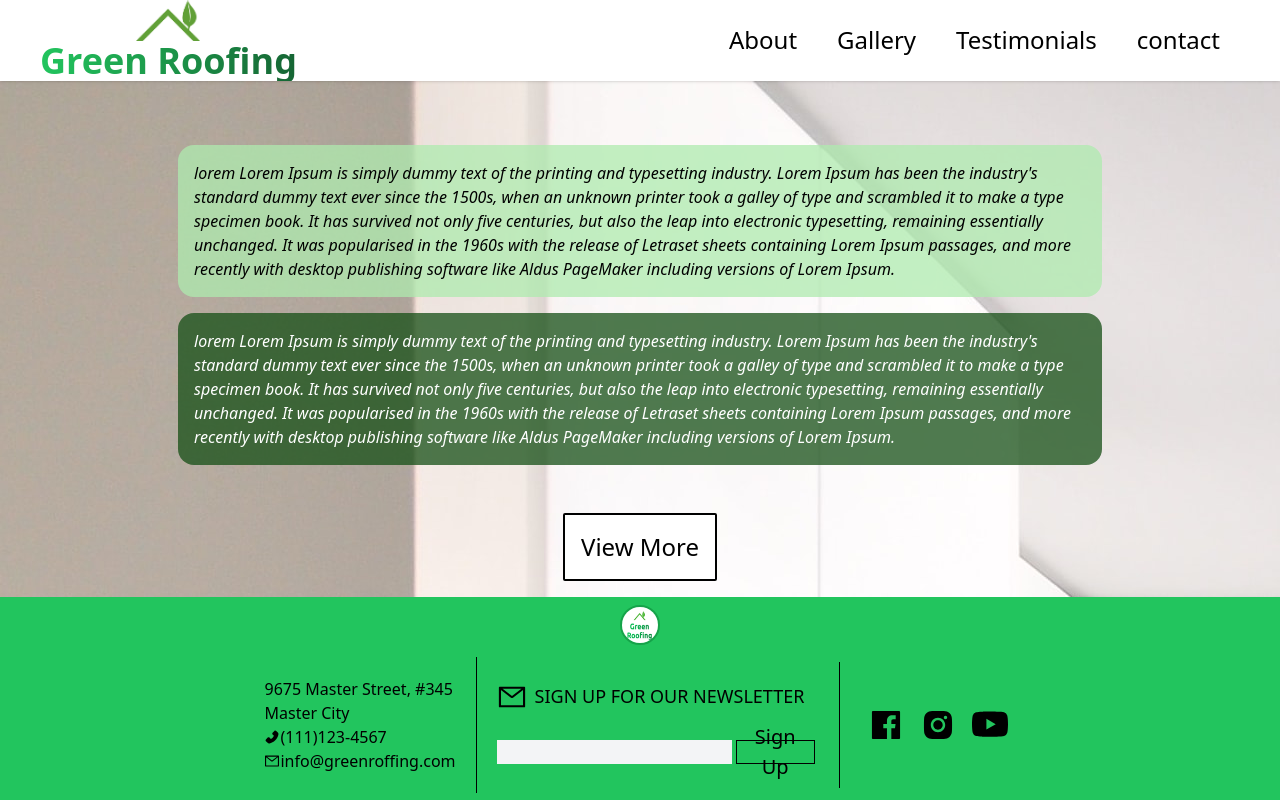
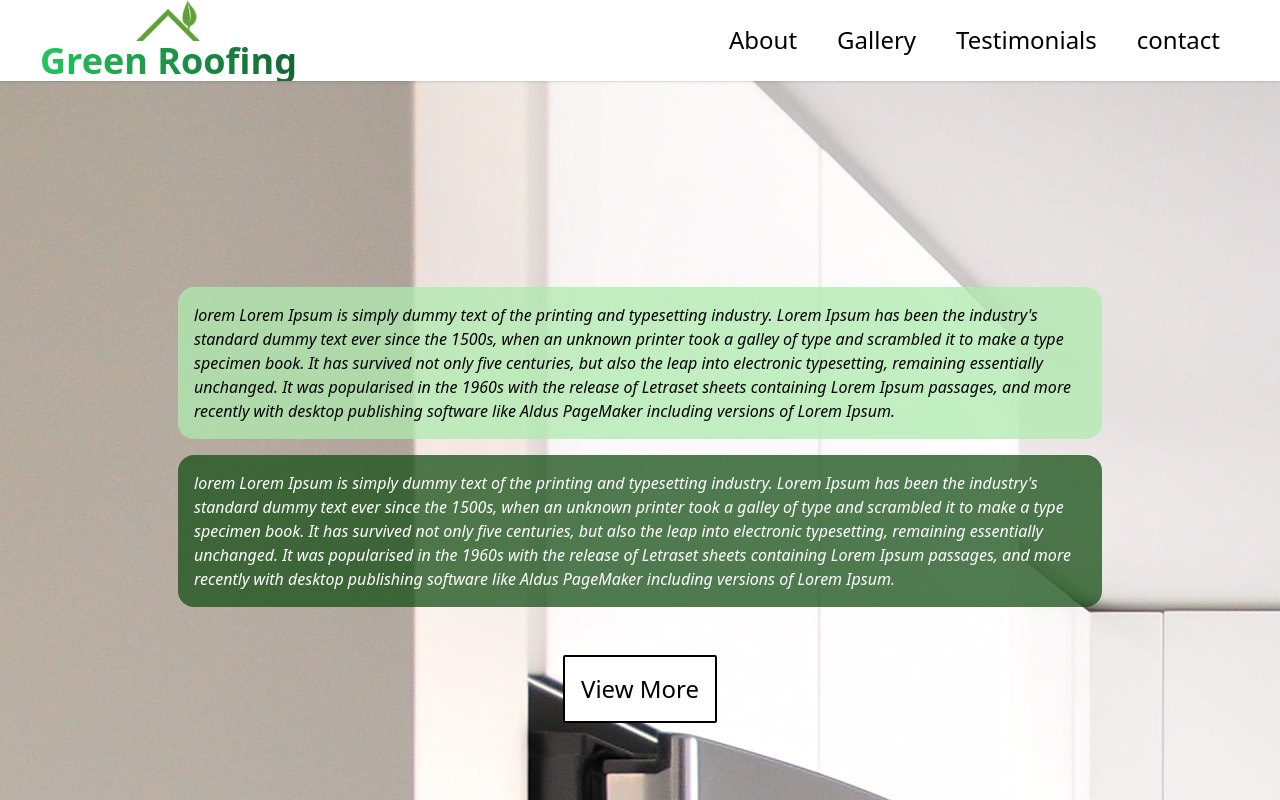
Before and after one commit to VelamPillai/Green-Roofing-Builders, a React (Create React App) app: page /testimonials in a window 1280 px wide. Shown: the top 800 px of the page. Built offline with nearby package versions, Linux system fonts and the light colour scheme; the HTML template or start-up script is replaced by a standard one.

Commit message:
height of about ,gallery changed#

```diff
--- a/src/Components/About.js
+++ b/src/Components/About.js
@@ -2,7 +2,8 @@
 
 export default function About() {
   return (
-    <div className="w-full  text-black flex flex-col flex-wrap justify-center items-center m-auto p-2 md:pt-8    bg-[url('images/home7.jpg')] ">
+
+    <div className="w-full min-h-screen text-black flex flex-col flex-wrap justify-center items-center m-auto p-2 md:pt-8    bg-[url('images/home7.jpg')] ">
       <div className="w-[70vw]  text-white   bg-black opacity-60 rounded-lg">
           <h1 className="text-2xl md:text-6xl text-center md:text-3xl mt-6 opacity-100">Tradition . Quality . Leadership . Design</h1>
           <p className="text-center mt-6  text-sm md:text-lg">lorem
@@ -12,6 +13,7 @@ export default function About() {
           <p className="text-center mt-6 text-sm md:text-lg">Lorem Ipsum is simply dummy text of the printing and typesetting industry. Lorem Ipsum has been the industry's standard and scrambled it to make a type specimen book. It has survived not only five  m Ipsum is simply dummy text of the printing and typesetting industry. Lorem Ipsum has been the industry's standard and scrambled it to make a type specimen book. It has survived not only five m Ipsum is simply dummy text of the printing and typesetting industry. Lorem Ipsum has been the industry's standard and scrambled it to make a type specimen book. It has survived not only five</p>
           <p className="text-center mt-6 text-sm md:text-lg">Lorem Ipsum is simply dummy text of the printing and typesetting industry. Lorem Ipsum has been the industry's standard and scrambled it to make a type specimen book. It has survived not only five  m Ipsum is simply dummy text of the printing and typesetting industry. Lorem Ipsum has been the industry's standard and scrambled it to make a type specimen book. It has survived not only five m Ipsum is simply dummy text of the printing and typesetting industry. Lorem Ipsum has been the industry's standard and scrambled it to make a type specimen book. It has survived not only five</p>
           </div>
-    </div>
+      </div>
+
   );
 }
--- a/src/Components/Gallery.js
+++ b/src/Components/Gallery.js
@@ -13,7 +13,7 @@ export default function Gallery() {
 
 
     return (
-        <div>
+        <div className="min-h-screen">
         <div className="flex flex-col md:flex-row md:flex-wrap justify-center items-center">
             {gallery.map((item, idx) => {
                 return (
--- a/src/Components/Testimonials.js
+++ b/src/Components/Testimonials.js
@@ -9,7 +9,7 @@ export default function Testimonials() {
 
     }
     return (
-        <div className="w-[100vw] text-black flex flex-col flex-wrap justify-center items-center m-0   md:pt-8  bg-[url('images/home6.jpg')]">
+        <div className="w-[100vw] min-h-screen text-black flex flex-col flex-wrap justify-center items-center m-0   md:pt-8  bg-[url('images/home6.jpg')]">
             <Content display={display} />
             <button className='bg-white m-4 p-4 border-black rounded-sm text-2xl hover:bg-green-300 hover:border-black border-2' onClick={handleClick}>{display?'View Less':'View More'}</button>
        </div>
```
